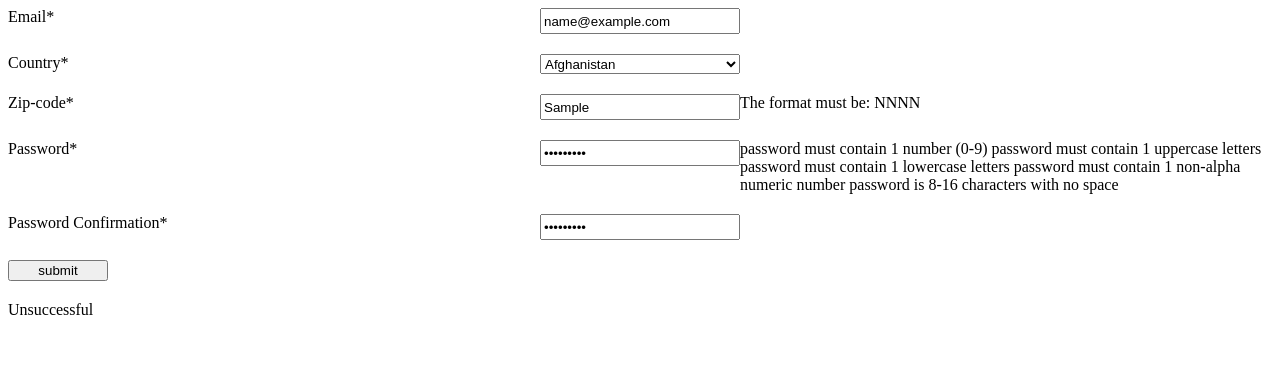
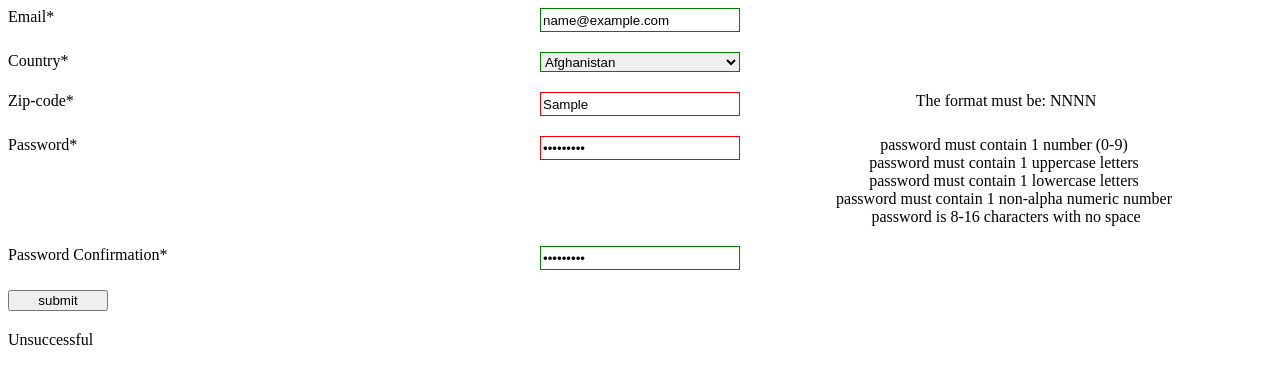
Before and after one commit to mekbibLovesTest/client-side-validation, a website built with webpack: page src/template.html in a window 1280 px wide. Both pictures are taken after typing "name@example.com", "Sample", "Sample123", "Sample123" into the empty fields and a click on the button "submit". Built offline with nearby package versions, Linux system fonts and the light colour scheme.

Commit message:
Style validation pseudo classes

```diff
--- a/src/index.js
+++ b/src/index.js
@@ -11,7 +11,7 @@ select.dispatchEvent(changeEvent);
 
 var inputList = document.querySelectorAll("input");
 inputList.forEach((input) => {
-  addEventListenersToInput(input, ["blur", "input"], inputObjectList);
+  addEventListenersToInput(input, ["blur","input"], inputObjectList);
 });
 
 var submitButton = document.querySelector("button");
@@ -39,6 +39,7 @@ function handleConstraints(e, constraints) {
       } else errorMessage = constraints[constraint].errorMessage;
     }
   });
+  e.target.setCustomValidity(errorMessage);
   displayError(e.target, errorMessage);
 }
 
@@ -55,7 +56,7 @@ function checkAllValid() {
   var valid = true;
   var inputList = document.querySelectorAll("input");
   inputList.forEach((input) => {
-    let event = new Event("input");
+    let event = new Event("blur");
     input.dispatchEvent(event);
     if (input.nextElementSibling.textContent !== "") valid = false;
   });
--- a/src/inputObjectList.js
+++ b/src/inputObjectList.js
@@ -12,11 +12,7 @@ var zipCodeConstraints = [
 var passwordConstraints = [
   createConstraint(
     "patternMismatch",
-    "password must contain 1 number (0-9) \
-  password must contain 1 uppercase letters \
-  password must contain 1 lowercase letters \
-  password must contain 1 non-alpha numeric number \
-  password is 8-16 characters with no space",
+    "password must contain 1 number (0-9) \npassword must contain 1 uppercase letters \npassword must contain 1 lowercase letters \npassword must contain 1 non-alpha numeric number \npassword is 8-16 characters with no space",
   ),
   createConstraint("valueMissing", "Password is Required"),
 ];
--- a/src/style.css
+++ b/src/style.css
@@ -7,7 +7,9 @@ form > span {
   grid-auto-flow: column;
   grid-template-columns: 1fr 200px 1fr;
 }
-
+form > span > span {
+  text-align: center;
+}
 input,
 select {
   height: 20px;
@@ -15,3 +17,18 @@ select {
 button {
   width: 100px;
 }
+
+input:not(:focus):not(:placeholder-shown):valid {
+  border: 1px solid green;
+}
+
+input:not(:focus):not(:placeholder-shown):invalid {
+  border: 1px solid red;
+}
+select:valid {
+  border: 1px solid green;
+}
+
+#password + span {
+  white-space: pre;
+}
--- a/src/template.html
+++ b/src/template.html
@@ -17,6 +17,7 @@
           id="email"
           autocomplete="email"
           required
+          placeholder=""
         />
         <span></span> </span
       ><span
@@ -27,7 +28,12 @@
 
       <span
         ><label for="zip_code">Zip-code* </label
-        ><input type="text" name="zip_code" id="zip_code" required />
+        ><input
+          type="text"
+          name="zip_code"
+          id="zip_code"
+          required
+          placeholder="" />
         <span></span></span
       ><span
         ><label for="password">Password* </label
@@ -37,7 +43,8 @@
           id="password"
           autocomplete="new-password"
           pattern="^(?=.*\d)(?=.*[A-Z])(?=.*[a-z])(?=.*[^\w\d\s:])([^\s]){8,16}$"
-          required />
+          required
+            placeholder="" />
         <span></span></span
       ><span
         ><label for="password_confirmation">Password Confirmation* </label
@@ -46,7 +53,7 @@
           name="password_confirmation"
           id="password_confirmation"
           autocomplete="current-password"
-          required />
+          required placeholder=""/>
         <span></span
       ></span>
       <button>submit</button>
```
Also changed, not shown: dist/index.bundle.js, dist/index.html.
